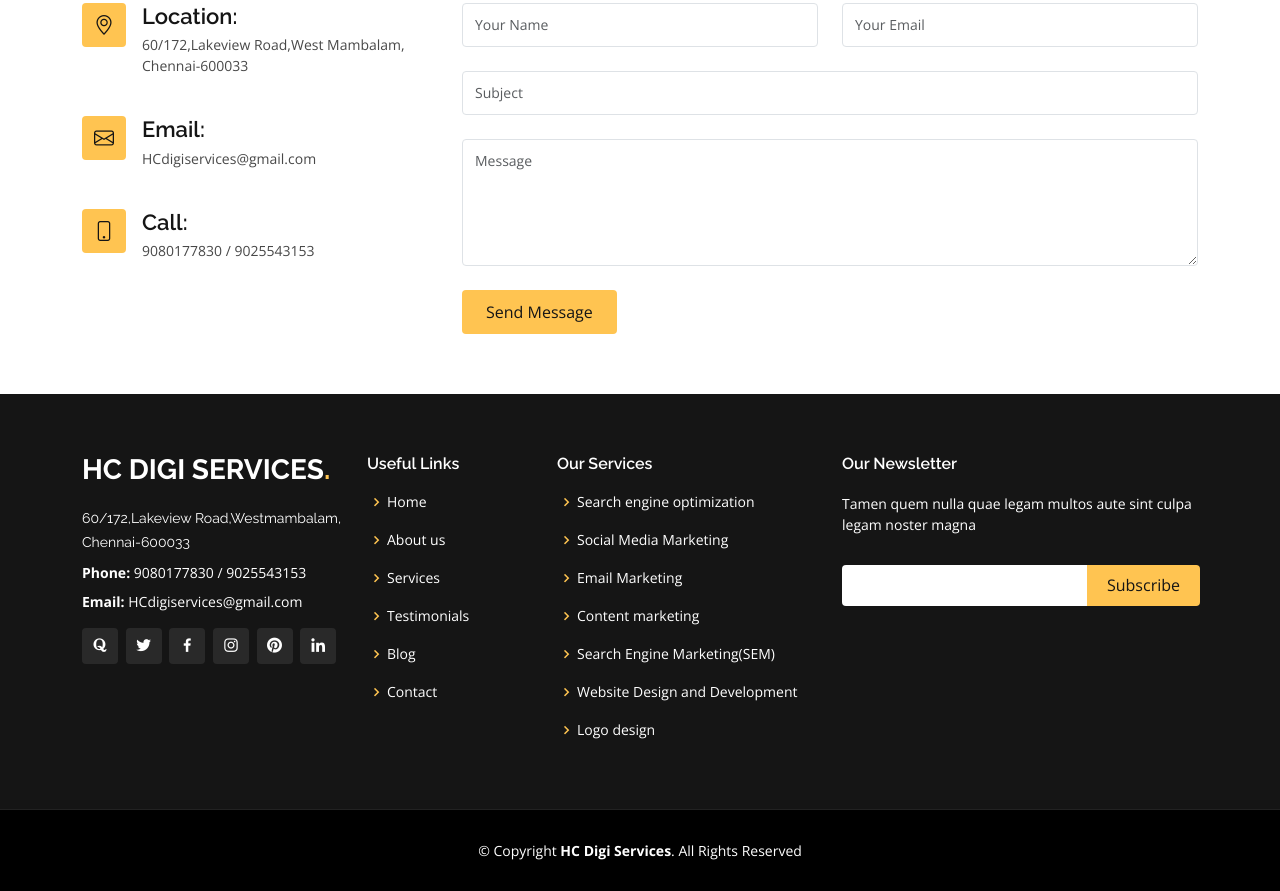
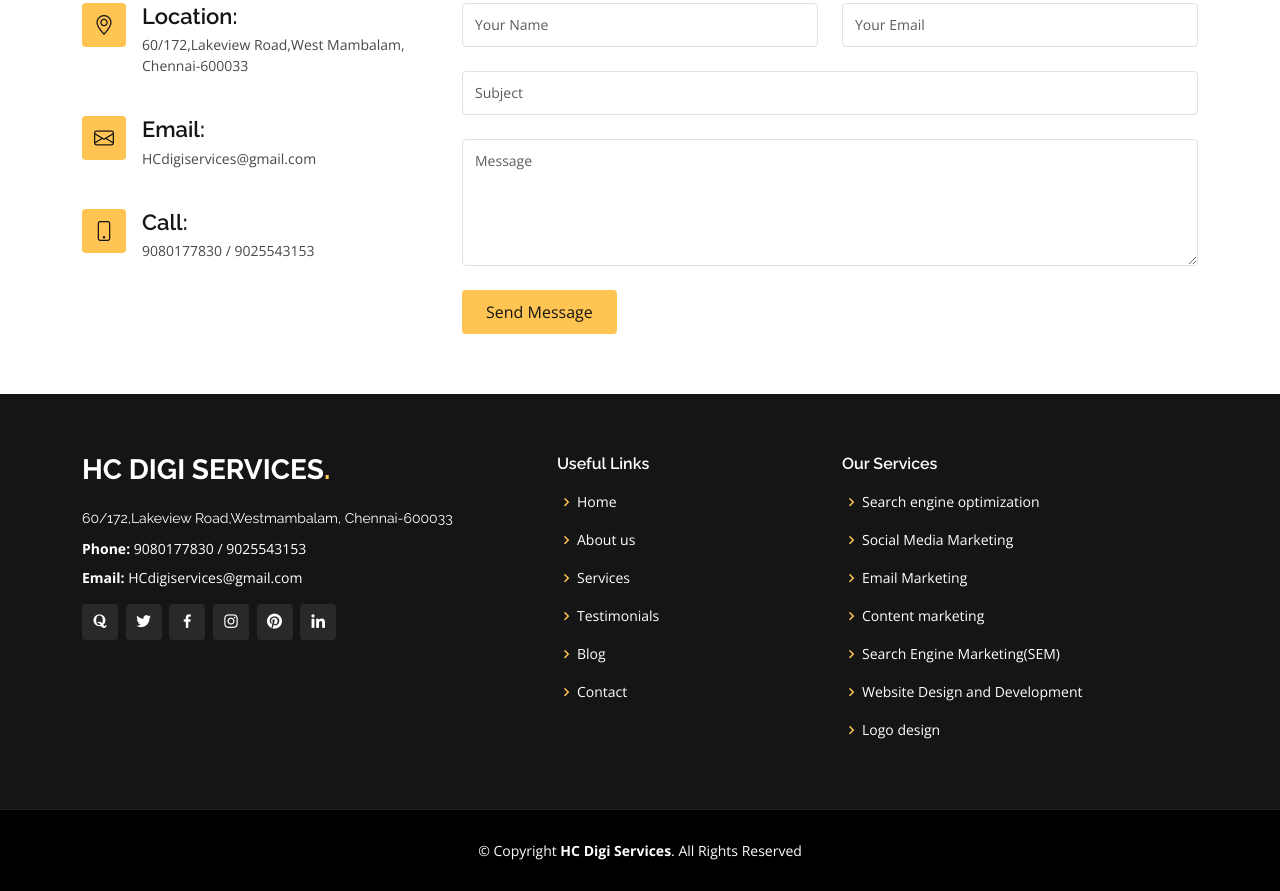
Before and after one commit to murasolimaran/Freelance, a plain HTML site: page index.html in a window 1280 px wide. Shown: the part 4804-5695 px from the top of the page. Drawn offline with nearby package versions, Linux system fonts and the light colour scheme; animation ran at ten frames a second.

Commit message:
changes commit

```diff
--- a/assets/css/style.css
+++ b/assets/css/style.css
@@ -1210,6 +1210,11 @@ section {
   flex-direction: column;
   gap: 0.1rem;
   color: #000;
+  text-align: center;
+}
+
+.member-info span {
+  color: #6c757d;
 }
 
 .member-img {
--- a/index.html
+++ b/index.html
@@ -10,8 +10,7 @@
   <meta content="" name="keywords">
 
   <!-- Favicons -->
-  <link href="assets/img/favicon.png" rel="icon">
-  <link href="assets/img/apple-touch-icon.png" rel="apple-touch-icon">
+  <link href="assets/img/favicon.ico" rel="icon">
 
   <!-- Google Fonts -->
   <link
@@ -568,7 +567,7 @@
       <div class="container">
         <div class="row">
 
-          <div class="col-lg-3 col-md-6">
+          <div class="col-lg-5 col-md-6">
             <div class="footer-info">
               <h3>HC Digi Services<span>.</span></h3>
 
@@ -600,7 +599,7 @@
             </div>
           </div>
 
-          <div class="col-lg-2 col-md-6 footer-links">
+          <div class="col-lg-3 col-md-6 footer-links">
             <h4>Useful Links</h4>
             <ul>
               <li><i class="bx bx-chevron-right"></i> <a href="#hero" title="Home">Home</a></li>
@@ -612,7 +611,7 @@
             </ul>
           </div>
 
-          <div class="col-lg-3 col-md-6 footer-links">
+          <div class="col-lg-4 col-md-6 footer-links">
             <h4>Our Services</h4>
             <ul>
               <li><i class="bx bx-chevron-right"></i> <a href="#services" title="Search engine optimization">Search
@@ -632,15 +631,6 @@
                   and Development</a></li>
               <li><i class="bx bx-chevron-right"></i> <a href="#services" title="Logo design">Logo design</a></li>
             </ul>
-          </div>
-
-          <div class="col-lg-4 col-md-6 footer-newsletter">
-            <h4>Our Newsletter</h4>
-            <p>Tamen quem nulla quae legam multos aute sint culpa legam noster magna</p>
-            <form action="" method="post">
-              <input type="email" name="email"><input type="submit" value="Subscribe">
-            </form>
-
           </div>
 
         </div>
```
Also changed, not shown: assets/img/favicon.ico (added), assets/img/favicon.png (deleted), 3 other files.
